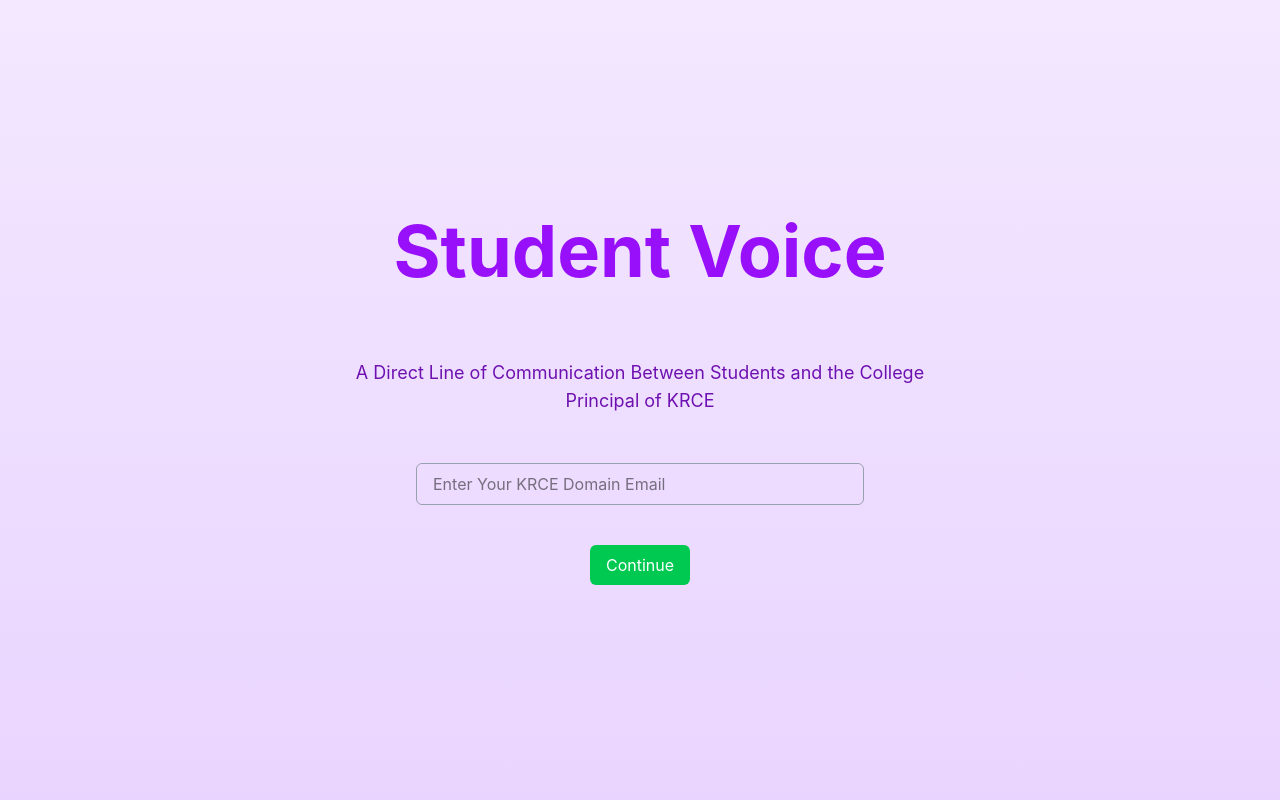
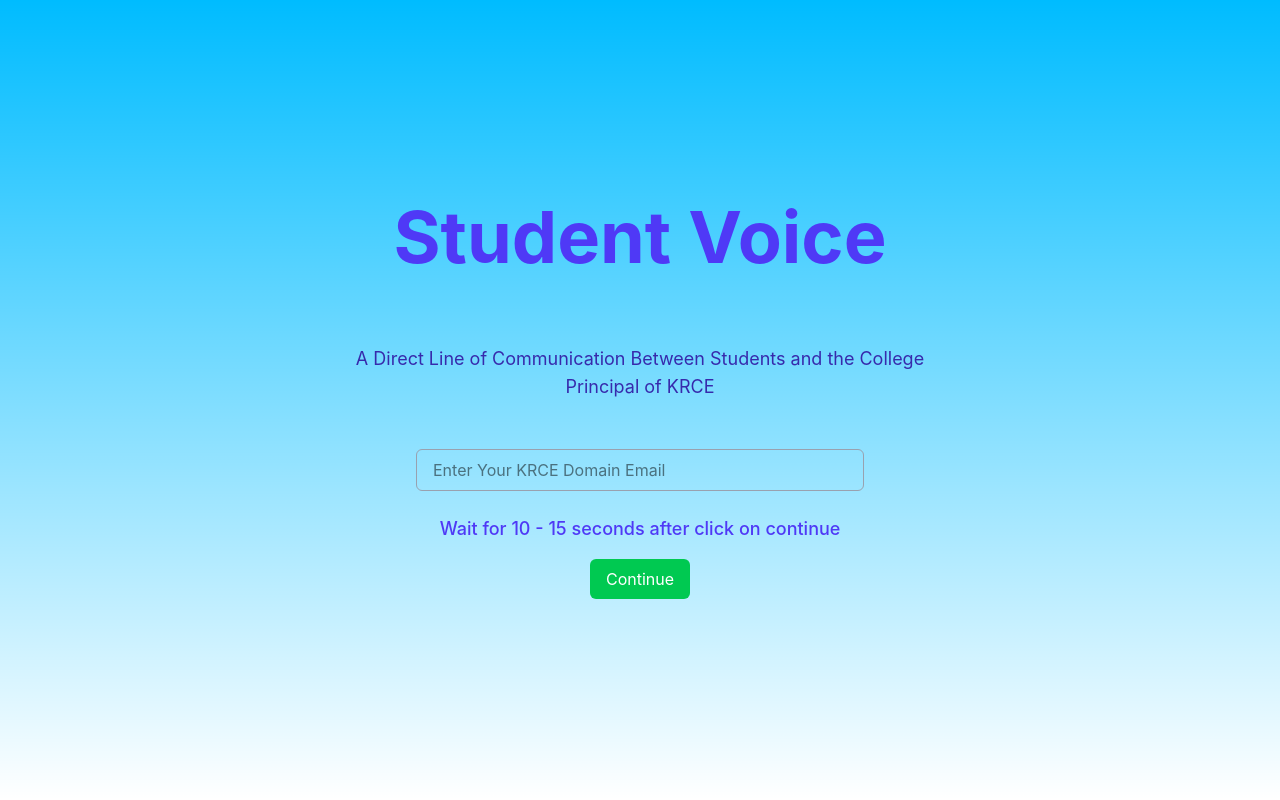
Before and after one commit to Santhoshmanoharan12/student-voice, a React (Vite) app in the folder frontend/: page / in a window 1280 px wide. Built offline with nearby package versions, Linux system fonts and the light colour scheme; no server answers.

Commit message:
Home page updated

```diff
--- a/frontend/src/pages/Home.tsx
+++ b/frontend/src/pages/Home.tsx
@@ -43,9 +43,9 @@
   };
 
   return (
-    <div className="min-h-screen flex flex-col items-center justify-center font-sans bg-linear-to-b from-purple-100 to-purple-200 w-full px-4">
-      <h1 className="text-4xl sm:text-5xl md:text-7xl font-bold mb-8 md:mb-14 text-purple-600 text-center">Student Voice</h1>
-      <p className="text-base md:text-lg max-w-xl text-center mt-4 mb-8 md:mb-12 text-purple-800">
+    <div className="min-h-screen flex flex-col items-center justify-center font-sans bg-linear-to-b from-sky-400 to-white-100 w-full px-4">
+      <h1 className="text-4xl sm:text-5xl md:text-7xl font-bold mb-8 md:mb-14 text-indigo-600 text-center">Student Voice</h1>
+      <p className="text-base md:text-lg max-w-xl text-center mt-4 mb-8 md:mb-12 text-indigo-800">
         A Direct Line of Communication Between Students and the College Principal of KRCE
       </p>
       <input
@@ -53,13 +53,16 @@
         value={email}
         onChange={(e) => setEmail(e.target.value)}
         placeholder="Enter Your KRCE Domain Email"
-        className="border border-gray-400 rounded-md py-2 px-4 focus:outline-none focus:ring-2 focus:ring-green-500 w-full max-w-md mb-6"
+        className="border border-gray-400 rounded-md py-2 px-4 focus:outline-none focus:ring-2 focus:ring-indigo-700 w-full max-w-md mb-6"
       />
+
+    <p className="text-indigo-600 font-medium md:text-lg max-w-xl text-center">Wait for 10 - 15 seconds after click on continue</p>
+
       {error && <p className="text-red-600 font-medium mb-6 text-center">{error}</p>}
       <button
         onClick={handleBtnClick}
         disabled={loading}
-        className="bg-green-500 text-white rounded-md py-2 px-4 mt-4 hover:bg-purple-600 disabled:opacity-50"
+        className="bg-green-500 text-white rounded-md py-2 px-4 mt-4 hover:bg-indigo-600 disabled:opacity-50"
       >
         {loading ? "Sending..." : "Continue"}
       </button>
```
